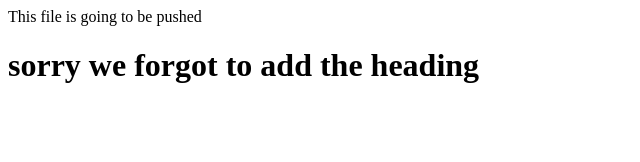
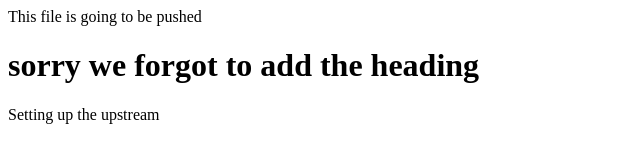
Before and after one commit to SajalJain-4S-57/learn-git, a plain HTML site: page index.html in a window 1280 px wide. Shown: the whole page, without its empty margins (0-640 px from the left). Drawn offline with Linux system fonts and the light colour scheme.

Commit message:
Adding the para

```diff
--- a/index.html
+++ b/index.html
@@ -10,5 +10,6 @@
     <h1>
         sorry we forgot to add the heading
     </h1>
+    <p>Setting up the upstream</p>
 </body>
 </html>
```
